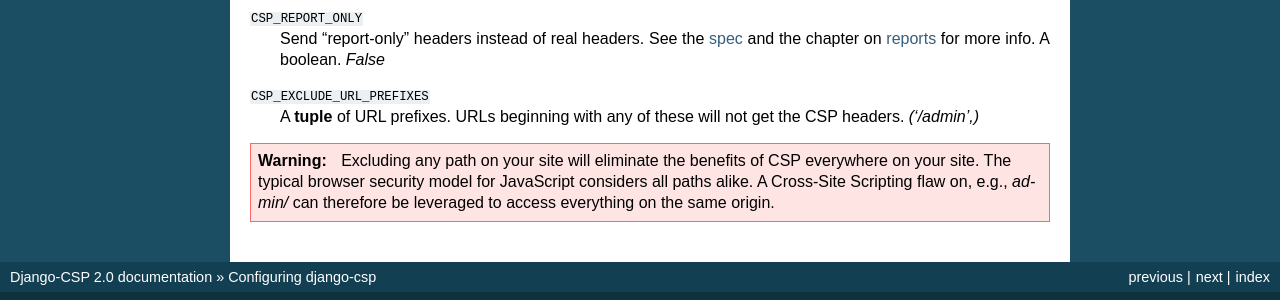
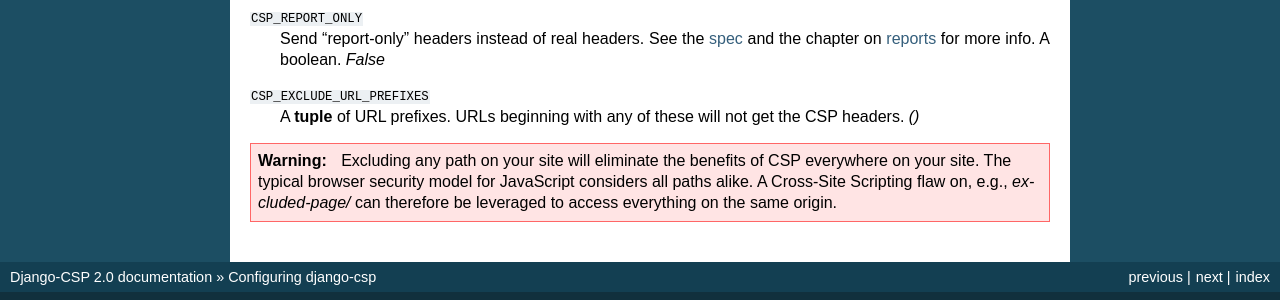
Before and after one commit to mozilla/django-csp, a Sphinx documentation site: the page built from docs/configuration.rst, in a window 1280 px wide. Shown: the part 1266-1566 px from the top of the page. Built offline with Sphinx 7.4.7, drawn with Linux system fonts in a browser that asks for light colours.

Commit message:
Django admin doesn't use inline JS anymore

```diff
--- a/docs/configuration.rst
+++ b/docs/configuration.rst
@@ -72,14 +72,14 @@
     boolean. *False*
 ``CSP_EXCLUDE_URL_PREFIXES``
     A **tuple** of URL prefixes. URLs beginning with any of these will
-    not get the CSP headers. *('/admin',)*
+    not get the CSP headers. *()*
 
 .. warning::
 
    Excluding any path on your site will eliminate the benefits of CSP
    everywhere on your site. The typical browser security model for
    JavaScript considers all paths alike. A Cross-Site Scripting flaw
-   on, e.g., `admin/` can therefore be leveraged to access everything
+   on, e.g., `excluded-page/` can therefore be leveraged to access everything
    on the same origin.
 
 .. _Content-Security-Policy: http://www.w3.org/TR/CSP/
```
Also changed, not shown: 2 other files.
